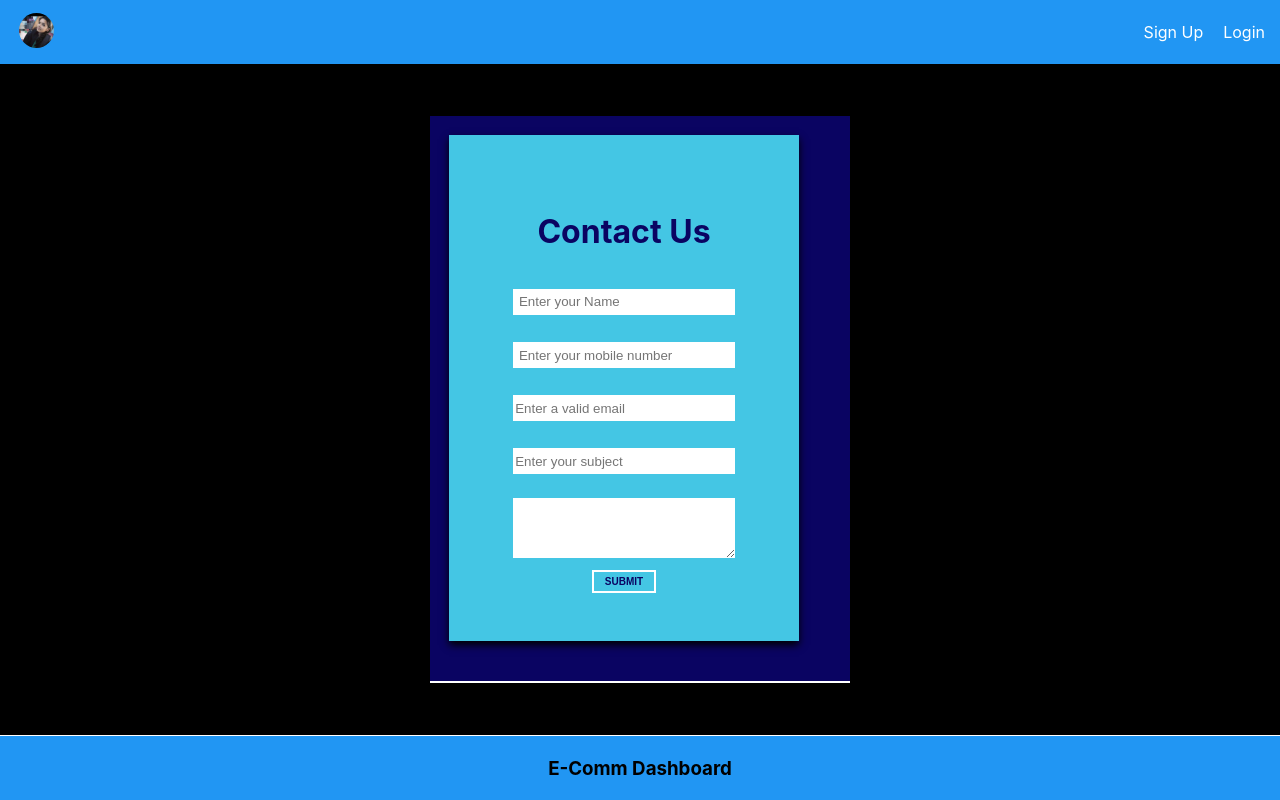
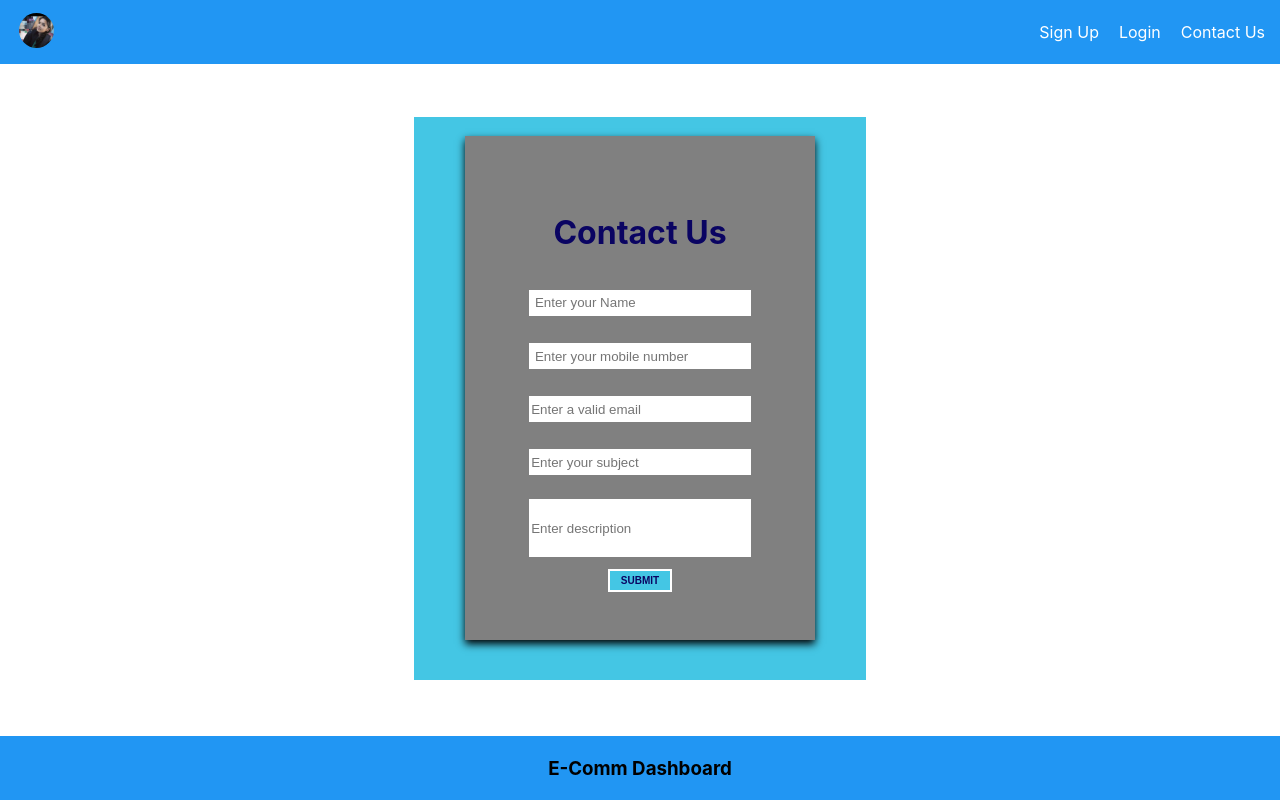
Before and after one commit to developerasmita1998/ecommerce, a React (Create React App) app: page /Contactus in a window 1280 px wide. Built offline with nearby package versions, Linux system fonts and the light colour scheme.

Commit message:
updated syyles

```diff
--- a/src/App.css
+++ b/src/App.css
@@ -231,8 +231,10 @@ li{
 /* Overall container */
 /* ProductDetailPage.css */
 
-.container {
+.listcontainer {
   display: flex;
+  flex-direction: column;
+  align-items: center;
   justify-content: center;
   padding: 20px;
   background-color: #ffffcc;
@@ -322,7 +324,7 @@ li{
   flex-direction: column;
   align-items: center;
   justify-content: center;
-  background-color: black;
+  /* background-color: black; */
   height: 83.9vh;
   width: 100vw;
 
@@ -333,18 +335,15 @@ li{
   flex-direction: column;
   align-items: center;
   justify-content: center;
-  background-color: rgb(10, 4, 98);
+  background-color: rgb(68, 198, 228);
   padding: 4vw;
   padding-bottom:5vh;
-  padding-left: 1.5vw;
   padding-top:1.5vw ;
   border-bottom: 2px solid white;
-
-
  }
 
 .body_form_contactus{
-background-color: rgb(68, 198, 228);
+background-color: grey;
 display: flex;
 flex-direction: column;
 padding: 5vw;
@@ -352,9 +351,6 @@ padding-bottom: 6vh;
 padding-top: 7vh;
 box-shadow: 0px 4px 8px black;
 align-items: center;
-
-
-
 }
 .h1_tag{
 
--- a/src/Contactus/index.js
+++ b/src/Contactus/index.js
@@ -1,8 +1,8 @@
   import React, { useState } from "react";
     const Contactus =() =>{
     const [contactData,setContactData] = useState([])
-    const [name,setName]=useState('')
-    const [mobile,setMobile] = ('')
+    const [name,setName]= useState('')
+    const [mobile,setMobile] = useState('')
     const [email,setEmail] = useState('')
     const [subject,setSubject] = useState('')
     const [description,setDescription] = useState('')
@@ -30,7 +30,7 @@
             setError("Please enter your description.");
             return false;
           }
-          alert("All fields are mandatory");
+          alert("All good");
             return true;
 
     }
@@ -45,15 +45,16 @@
         onChange={(e)=>setName(e.target.value)} className="name"/>
 
         <input type="number" value={mobile} placeholder=" Enter your mobile number"
-        onChange={(e)=>setName(e.target.value)} className="name"/>
+        onChange={(e)=>setMobile(e.target.value)} className="name"/>
 
 
         <input type="email" value={email}    placeholder="Enter a valid email"
              onChange={(e)=>setEmail(e.target.value)} className="name"/>
         <input type="text" value={subject} placeholder="Enter your subject"
         onChange={(e)=>setSubject(e.target.value)} className="subject"/>
-        <textarea
+        <input
          value={description}
+         placeholder="Enter description"
          onChange={(e) => setDescription(e.target.value)}
         className="description"/>
        <button className="button" onClick={validate}>SUBMIT</button>
--- a/src/Detailpage/index.js
+++ b/src/Detailpage/index.js
@@ -43,7 +43,7 @@ const ProductDetailPage = () => {
   };
 
   return (
-    <div className="container">
+    <div className="listcontainer">
       {error ? (
         <p>{error}</p>
       ) : (
--- a/src/nav/index.js
+++ b/src/nav/index.js
@@ -65,6 +65,9 @@ const Nav = () => {
             <li>
               <Link to="/login">Login </Link>
             </li>
+            <li>
+              <Link to="/Contactus">Contact Us </Link>
+            </li>
           </ul>
         </div>
       )}
--- a/src/screens/ProductList/index.js
+++ b/src/screens/ProductList/index.js
@@ -120,7 +120,7 @@ function ProductList() {
   };
 
   return (
-    <div className="container">
+    <div className="listcontainer">
 
     <h3 className="heading_addProduct">Product List</h3>
       <div className="input_div">
```
